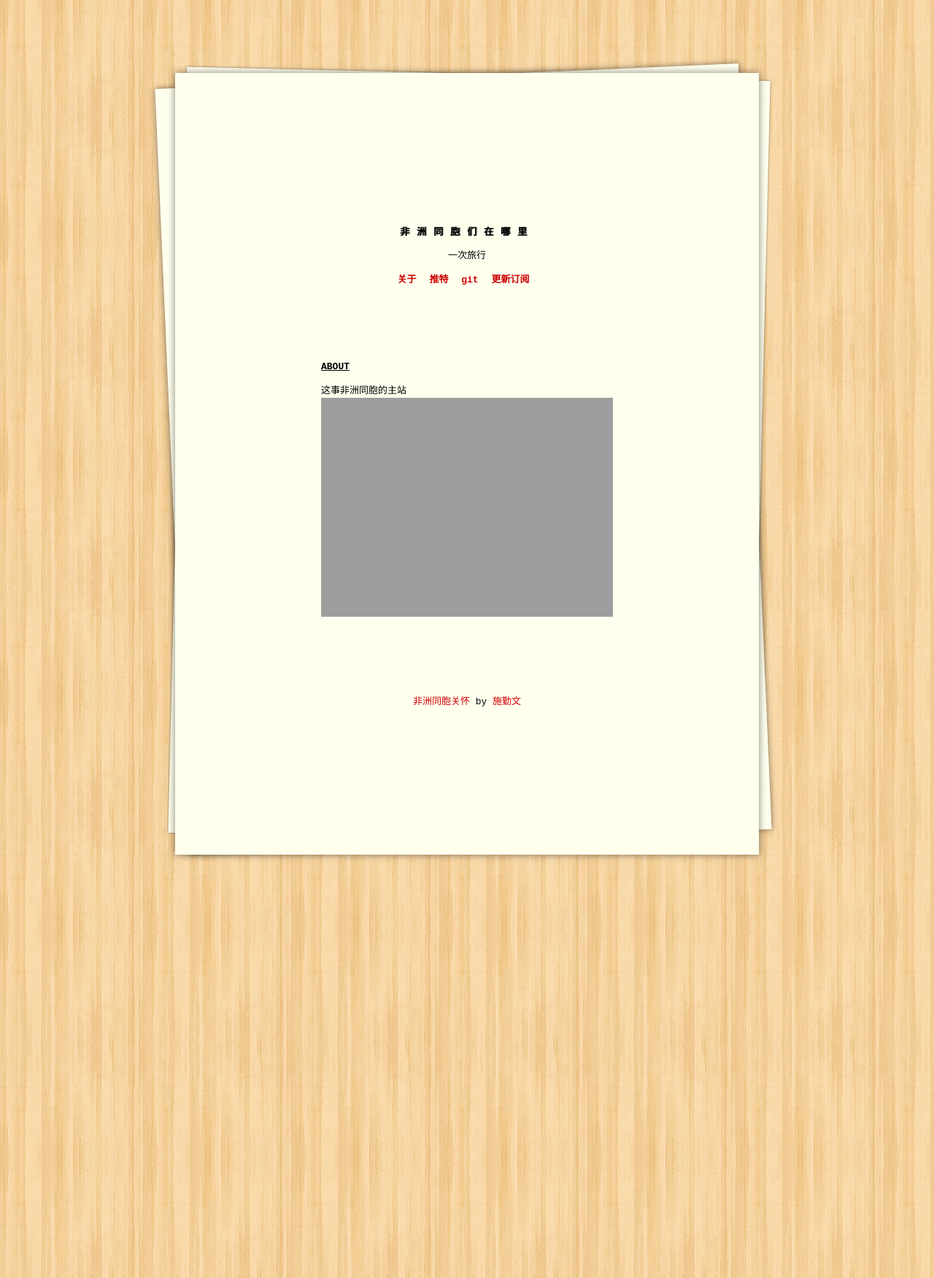
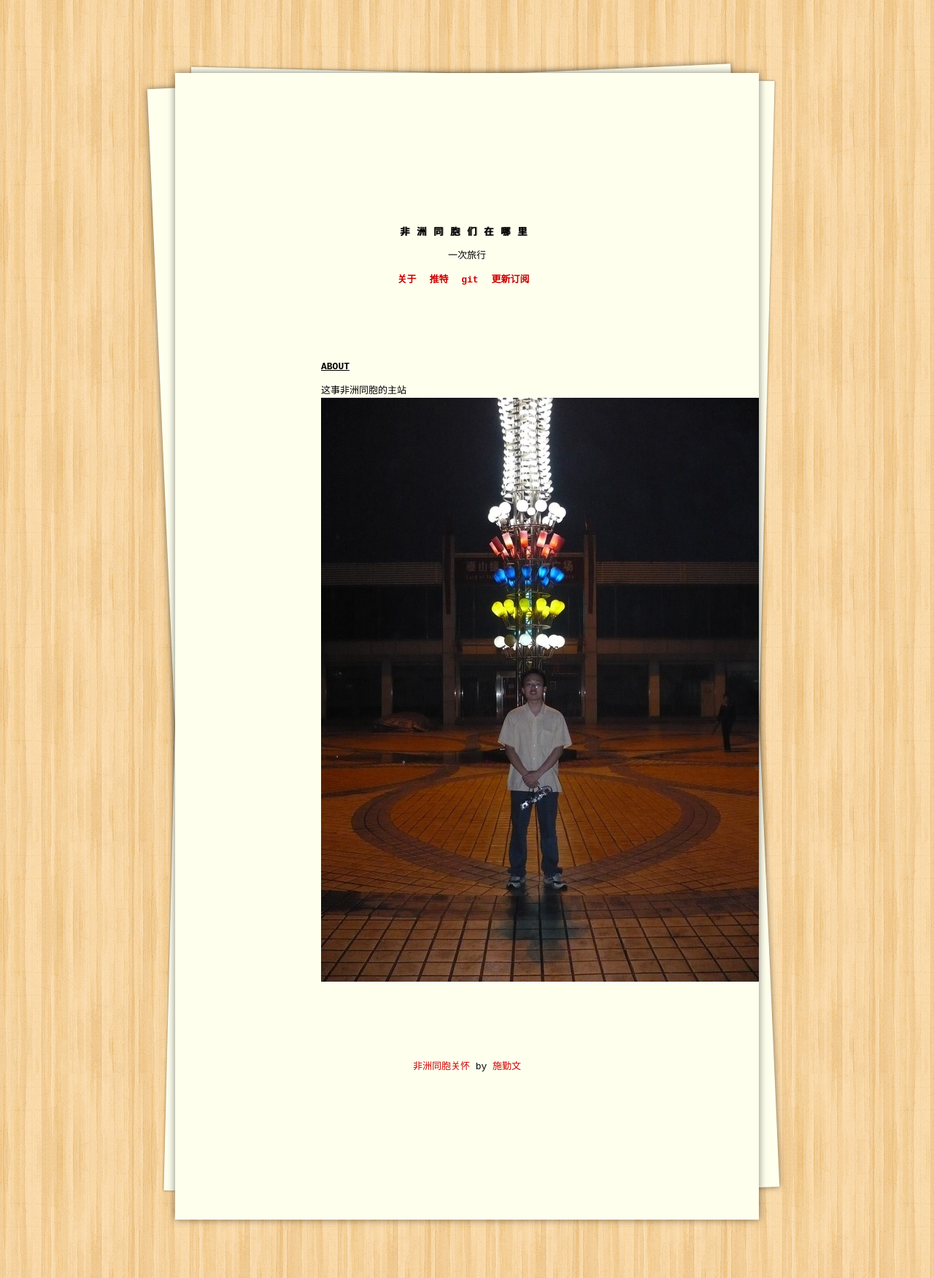
Before and after one commit to qinwenshi/africanbrother.github.io, a Jekyll site: the page built from about.md, in a window 1280 px wide. Shown: the whole page at 73% size. Built offline with Jekyll 4.4.1, drawn with Linux system fonts in a browser that asks for light colours.

Commit message:
edited about information

```diff
--- a/about.md
+++ b/about.md
@@ -7,4 +7,4 @@ permalink: /about/
 这事非洲同胞的主站
 ![非洲人][africanbrother]
 
-[africanbrother]: [/images/taishan.jpg]
+[africanbrother]: /images/taishan.jpg
```
